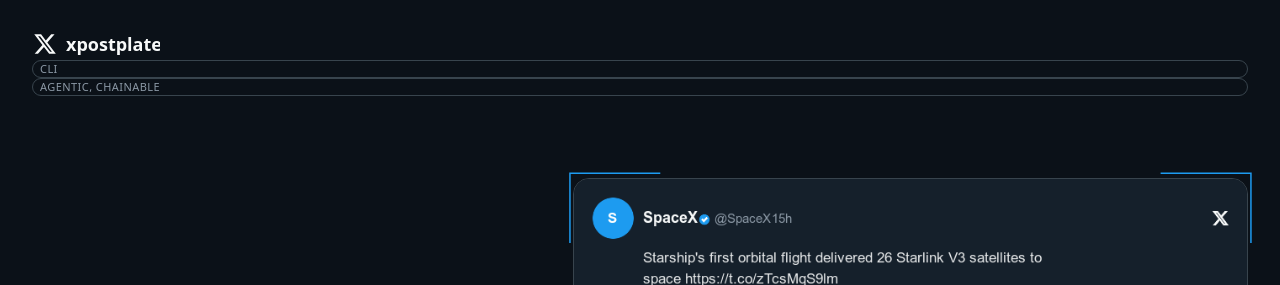
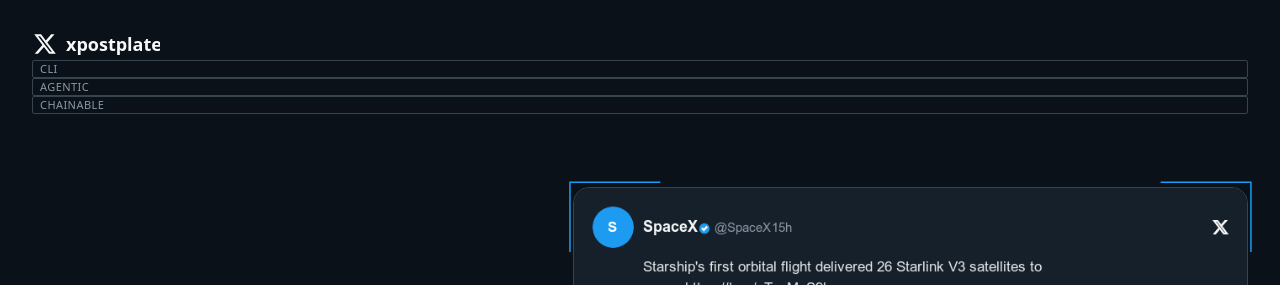
Before and after one commit to jspeaks/xpostplate, a website: page docs/index.html in a window 1280 px wide. Shown: the top 285 px of the page. Drawn offline with Linux system fonts and the light colour scheme.

Commit message:
docs: make the chips separate rectangles

```diff
--- a/docs/index.html
+++ b/docs/index.html
@@ -38,7 +38,7 @@
       height: 18px;
       padding: 0 7px;
       border: 1px solid var(--line);
-      border-radius: 999px;
+      border-radius: 2px;
       color: var(--muted);
       font-size: 11px;
       letter-spacing: 0.04em;
@@ -180,7 +180,8 @@
       </svg>
     </div>
       <span class="chip">CLI</span>
-      <span class="chip">agentic, chainable</span>
+      <span class="chip">agentic</span>
+      <span class="chip">chainable</span>
     <div class="hero">
       <div class="pitch">
         <h1>Turn an <svg class="xmark" viewBox="0 0 24 24" aria-label="X" role="img"><path fill="currentColor" d="M18.244 2.25h3.308l-7.227 8.26 8.502 11.24H16.17l-5.214-6.817L4.99 21.75H1.68l7.73-8.835L1.254 2.25H8.08l4.713 6.231zm-1.161 17.52h1.833L7.084 4.126H5.117z"/></svg> post into a PNG.</h1>
--- a/package.json
+++ b/package.json
@@ -1,6 +1,6 @@
 {
   "name": "xpostplate",
-  "version": "0.9.11",
+  "version": "0.9.12",
   "description": "Render or fabricate an X post as a PNG: a broadcast plate, a timeline row, an opened post, or a quote.",
   "type": "module",
   "bin": {
```
